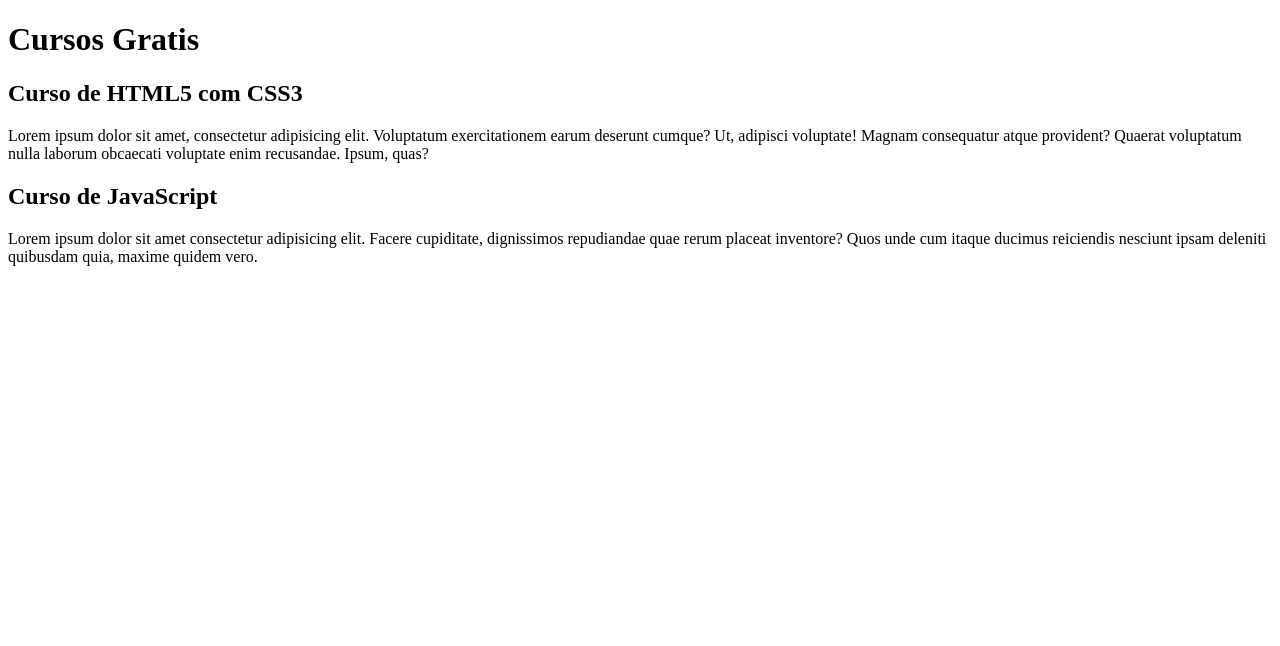
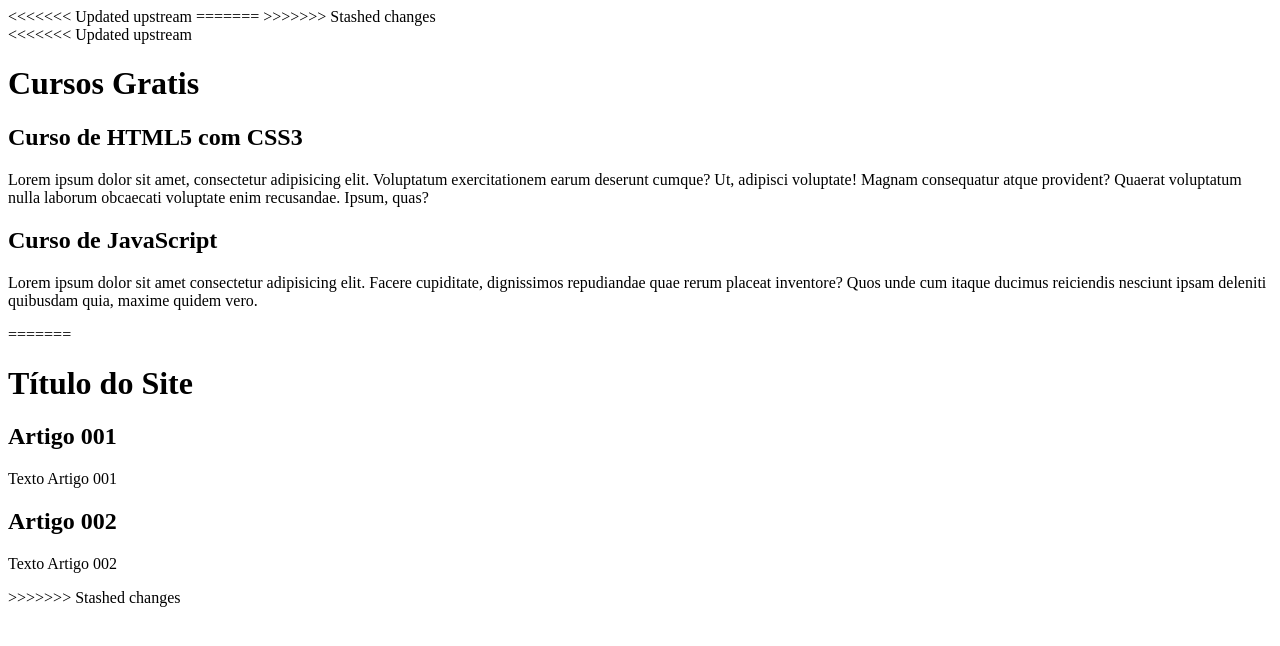
Before and after one commit to caiocssilva/projeto-site, a plain HTML site: page index.html in a window 1280 px wide. Drawn offline with Linux system fonts and the light colour scheme.

Commit message:
Update index.html

```diff
--- a/index.html
+++ b/index.html
@@ -3,11 +3,16 @@
   <head>
     <meta charset="UTF-8" />
     <meta name="viewport" content="width=device-width, initial-scale=1.0" />
+<<<<<<< Updated upstream
     <title>Site CursoeVideo</title>
+=======
+    <title>Título do Site</title>
+>>>>>>> Stashed changes
   </head>
   <body>
     <main>
       <header>
+<<<<<<< Updated upstream
         <h1>Cursos Gratis</h1>
       </header>
       <article>
@@ -29,3 +34,16 @@
     </main>
   </body>
 </html>
+=======
+        <h1>Título do Site</h1>
+      </header>
+      <article>
+        <h2>Artigo 001</h2>
+        <p>Texto Artigo 001</p>
+      </article>
+      <h2>Artigo 002</h2>
+      <p>Texto Artigo 002</p>
+    </main>
+  </body>
+</html>
+>>>>>>> Stashed changes
```
